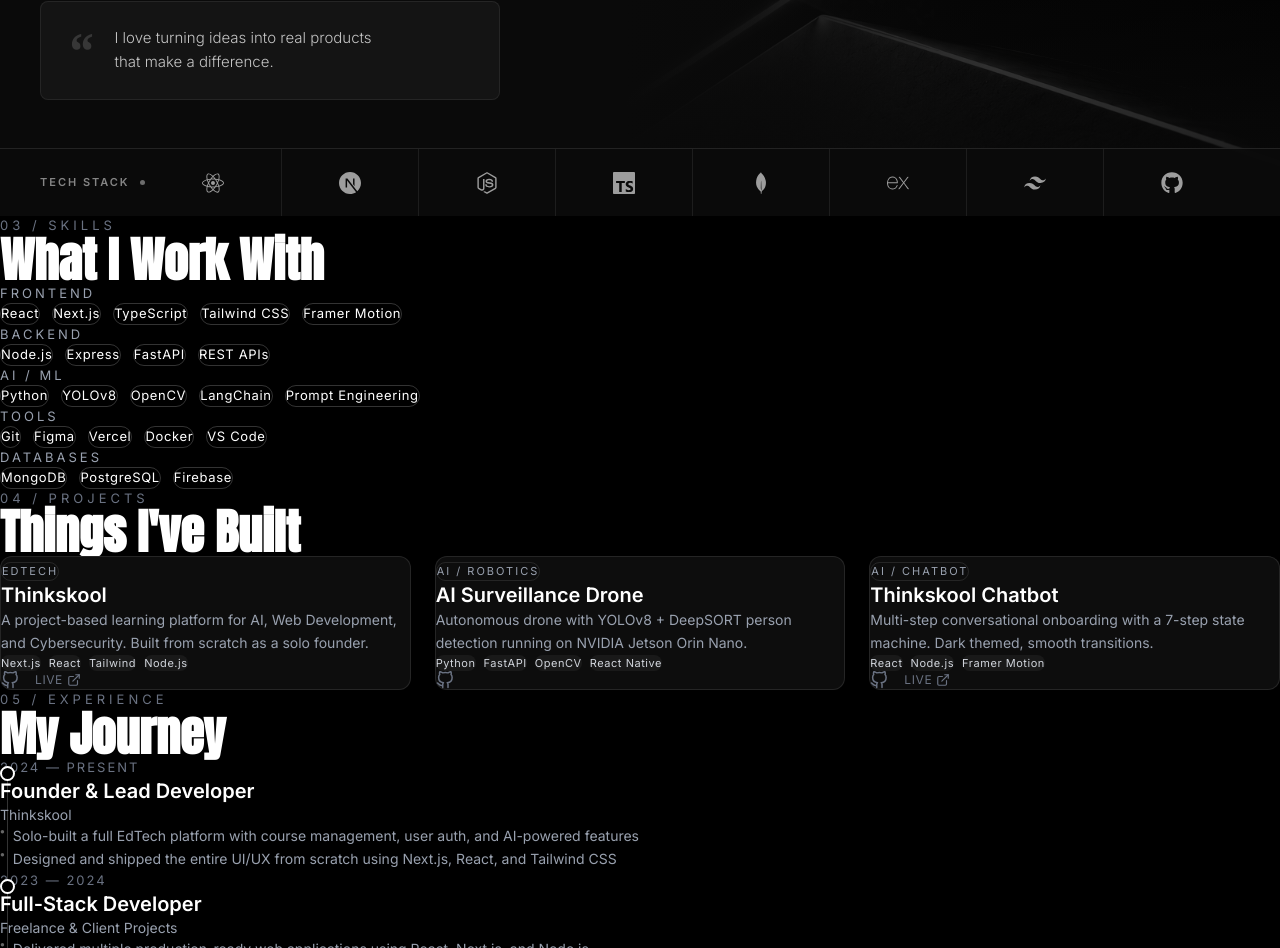
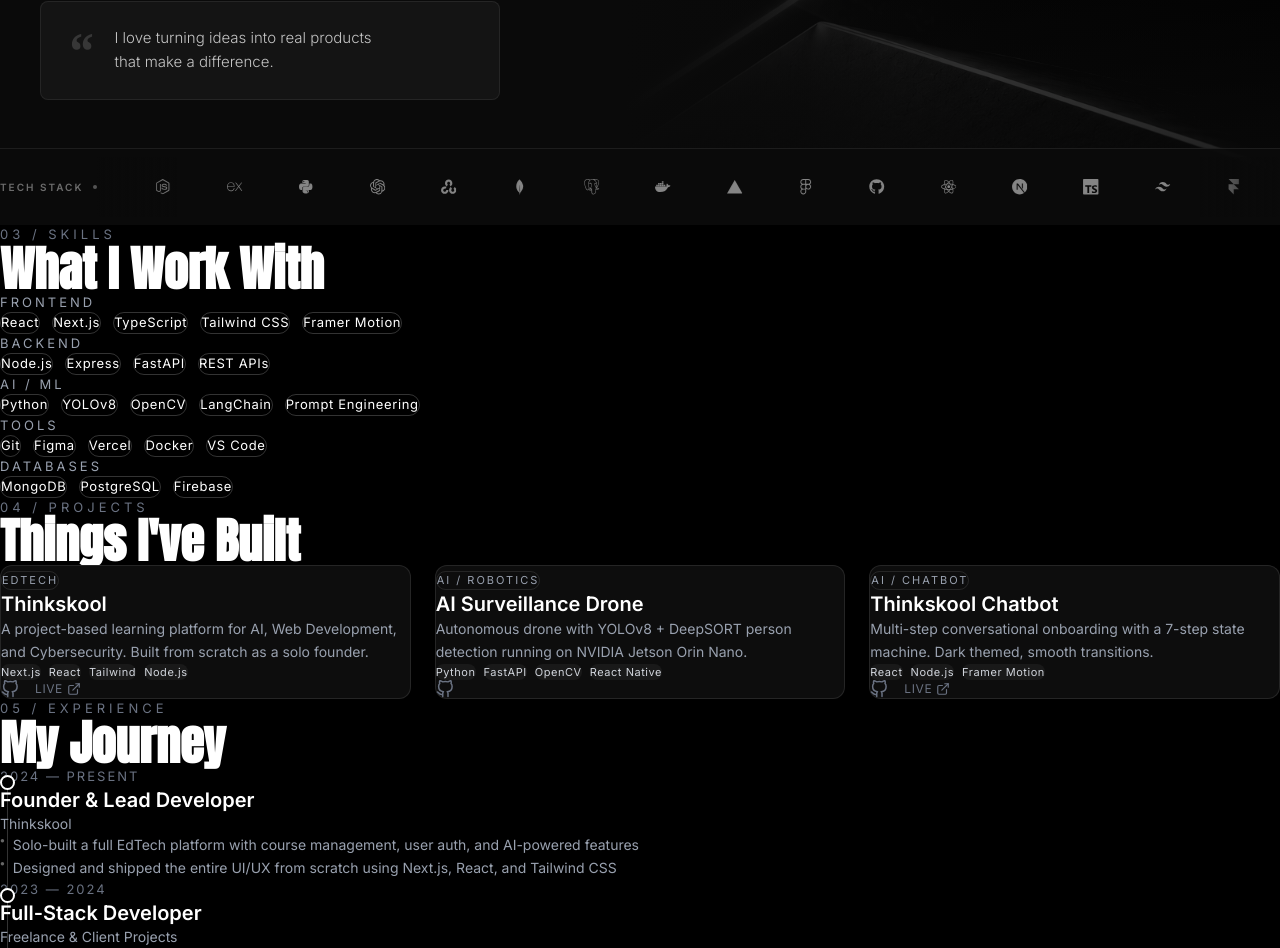
Before and after one commit to shansharma24/portfolio2026, a React (Vite) app: page / in a window 1280 px wide. Shown: the part 1385-2333 px from the top of the page. Built offline with nearby package versions, Linux system fonts and the light colour scheme.

Commit message:
about section init1

```diff
--- a/src/components/About.jsx
+++ b/src/components/About.jsx
@@ -9,15 +9,40 @@
   FolderOpen,
   Users,
 } from 'lucide-react'
-import { FaReact, FaNodeJs, FaGithub } from 'react-icons/fa'
+import { FaReact, FaNodeJs, FaPython, FaGithub, FaDocker, FaFigma } from 'react-icons/fa'
 import {
   SiNextdotjs,
   SiTypescript,
   SiMongodb,
   SiExpress,
   SiTailwindcss,
+  SiOpenai,
+  SiVercel,
+  SiPostgresql,
+  SiOpencv,
+  SiFramer,
 } from 'react-icons/si'
 import aboutPhoto from '../assets/about.jpg'
+import LogoLoop from './ui/LogoLoop'
+
+const techLogos = [
+  { node: <FaReact />, title: 'React' },
+  { node: <SiNextdotjs />, title: 'Next.js' },
+  { node: <SiTypescript />, title: 'TypeScript' },
+  { node: <SiTailwindcss />, title: 'Tailwind CSS' },
+  { node: <SiFramer />, title: 'Framer Motion' },
+  { node: <FaNodeJs />, title: 'Node.js' },
+  { node: <SiExpress />, title: 'Express' },
+  { node: <FaPython />, title: 'Python' },
+  { node: <SiOpenai />, title: 'OpenAI' },
+  { node: <SiOpencv />, title: 'OpenCV' },
+  { node: <SiMongodb />, title: 'MongoDB' },
+  { node: <SiPostgresql />, title: 'PostgreSQL' },
+  { node: <FaDocker />, title: 'Docker' },
+  { node: <SiVercel />, title: 'Vercel' },
+  { node: <FaFigma />, title: 'Figma' },
+  { node: <FaGithub />, title: 'GitHub' },
+]
 
 const fade = {
   hidden: { opacity: 0, y: 20 },
@@ -41,16 +66,6 @@
   { icon: Users,      value: '2',   label: 'Communities Led' },
 ]
 
-const techStack = [
-  { icon: FaReact,       label: 'React' },
-  { icon: SiNextdotjs,   label: 'Next.js' },
-  { icon: FaNodeJs,      label: 'Node.js' },
-  { icon: SiTypescript,  label: 'TypeScript' },
-  { icon: SiMongodb,     label: 'MongoDB' },
-  { icon: SiExpress,     label: 'Express' },
-  { icon: SiTailwindcss, label: 'Tailwind' },
-  { icon: FaGithub,      label: 'GitHub' },
-]
 
 export default function About() {
   const sectionRef = useRef(null)
@@ -334,83 +349,45 @@
         </motion.div>
       </div>
 
-      {/* ── Tech Stack bar — full width, bottom ── */}
+      {/* ── Tech Stack — LogoLoop marquee ── */}
       <motion.div
         initial={{ opacity: 0 }}
         animate={isInView ? { opacity: 1 } : {}}
         transition={{ delay: 0.8, duration: 0.6 }}
-        style={{
-          position: 'relative',
-          zIndex: 10,
-          borderTop: '1px solid rgba(255,255,255,0.1)',
-          backgroundColor: 'rgba(10,10,10,0.92)',
-          display: 'flex',
-          alignItems: 'center',
-          padding: '0 40px',
-          height: '68px',
-          gap: '0',
-        }}
+        className="relative z-10"
+        style={{ borderTop: '1px solid rgba(255,255,255,0.08)', backgroundColor: 'rgba(10,10,10,0.92)' }}
       >
+        <div className="flex items-center h-[76px] px-8 lg:px-10">
           {/* Label */}
-        <div
-          style={{
-            display: 'flex',
-            alignItems: 'center',
-            gap: '10px',
-            flexShrink: 0,
-            marginRight: '0',
-          }}
-        >
+          <div className="flex items-center gap-2.5 shrink-0 mr-6">
             <span
               style={{
-              fontSize: '11px',
+                fontSize: '10px',
                 fontWeight: 600,
-              letterSpacing: '0.18em',
-              color: 'rgba(255,255,255,0.5)',
+                letterSpacing: '0.2em',
+                color: 'rgba(255,255,255,0.4)',
               }}
             >
               TECH STACK
             </span>
-          <span
-            style={{
-              width: '5px',
-              height: '5px',
-              borderRadius: '50%',
-              backgroundColor: 'rgba(255,255,255,0.4)',
-              display: 'inline-block',
-              flexShrink: 0,
-            }}
+            <span className="h-1 w-1 rounded-full bg-white/30" />
+          </div>
+
+          {/* LogoLoop */}
+          <div className="flex-1 overflow-hidden">
+            <LogoLoop
+              logos={techLogos}
+              speed={60}
+              direction="left"
+              logoHeight={28}
+              gap={56}
+              hoverSpeed={0}
+              scaleOnHover
+              fadeOut
+              fadeOutColor="#0a0a0a"
+              ariaLabel="Tech stack technologies"
             />
           </div>
-
-        {/* Icons */}
-        <div
-          style={{
-            display: 'flex',
-            alignItems: 'center',
-            justifyContent: 'space-around',
-            flex: 1,
-          }}
-        >
-          {techStack.map(({ icon: Icon, label }, i) => (
-            <div
-              key={label}
-              style={{
-                display: 'flex',
-                alignItems: 'center',
-                justifyContent: 'center',
-                borderLeft: i === 0 ? 'none' : '1px solid rgba(255,255,255,0.08)',
-                flex: 1,
-                height: '68px',
-              }}
-            >
-              <Icon
-                size={22}
-                style={{ color: 'rgba(255,255,255,0.6)' }}
-                aria-label={label}
-              />
-            </div>
-          ))}
         </div>
       </motion.div>
     </section>
--- /dev/null
+++ b/src/components/ui/LogoLoop.css
@@ -0,0 +1,124 @@
+.logo-loop-wrapper {
+  position: relative;
+  width: 100%;
+  overflow: hidden;
+  display: flex;
+  align-items: center;
+}
+
+.logo-loop-track {
+  display: flex;
+  align-items: center;
+  gap: var(--logo-loop-gap, 48px);
+  width: max-content;
+  animation: logo-loop-scroll var(--logo-loop-duration, 20s) linear infinite;
+  animation-direction: var(--logo-loop-direction, normal);
+}
+
+.logo-loop-paused {
+  animation-play-state: paused;
+}
+
+@keyframes logo-loop-scroll {
+  0% {
+    transform: translateX(0);
+  }
+  100% {
+    transform: translateX(-50%);
+  }
+}
+
+.logo-loop-item {
+  position: relative;
+  display: flex;
+  align-items: center;
+  justify-content: center;
+  flex-shrink: 0;
+  color: rgba(255, 255, 255, 0.5);
+  transition: color 0.3s ease, transform 0.3s ease;
+}
+
+.logo-loop-item:hover {
+  color: rgba(255, 255, 255, 0.85);
+}
+
+.logo-loop-scalable:hover {
+  transform: scale(1.15);
+}
+
+.logo-loop-link {
+  text-decoration: none;
+  color: inherit;
+  display: flex;
+  align-items: center;
+}
+
+.logo-loop-fade {
+  position: absolute;
+  top: 0;
+  bottom: 0;
+  width: 80px;
+  z-index: 2;
+  pointer-events: none;
+}
+
+.logo-loop-fade-left {
+  left: 0;
+}
+
+.logo-loop-fade-right {
+  right: 0;
+}
+
+/* Custom Tooltip Styles */
+.logo-loop-tooltip {
+  position: absolute;
+  bottom: 100%;
+  left: 50%;
+  transform: translateX(-50%) translateY(0);
+  background-color: #141414;
+  border: 1px solid rgba(255, 255, 255, 0.125);
+  color: #ffffff;
+  padding: 5px 10px;
+  font-family: 'Inter', sans-serif;
+  font-size: 10px;
+  font-weight: 500;
+  letter-spacing: 1.5px;
+  text-transform: uppercase;
+  border-radius: 4px;
+  white-space: nowrap;
+  pointer-events: none;
+  opacity: 0;
+  z-index: 10;
+  box-shadow: 0 4px 15px rgba(0, 0, 0, 0.6);
+  transition: opacity 0.25s cubic-bezier(0.25, 1, 0.5, 1), transform 0.25s cubic-bezier(0.25, 1, 0.5, 1);
+}
+
+.logo-loop-tooltip::after {
+  content: '';
+  position: absolute;
+  top: 100%;
+  left: 50%;
+  transform: translateX(-50%);
+  border-width: 4px;
+  border-style: solid;
+  border-color: #141414 transparent transparent transparent;
+}
+
+/* Tooltip Arrow Border (matching the parent border color) */
+.logo-loop-tooltip::before {
+  content: '';
+  position: absolute;
+  top: 100%;
+  left: 50%;
+  transform: translateX(-50%) translateY(1px);
+  border-width: 5px;
+  border-style: solid;
+  border-color: rgba(255, 255, 255, 0.125) transparent transparent transparent;
+  z-index: -1;
+}
+
+.logo-loop-item:hover .logo-loop-tooltip {
+  opacity: 1;
+  transform: translateX(-50%) translateY(-10px);
+}
--- /dev/null
+++ b/src/components/ui/LogoLoop.jsx
@@ -0,0 +1,116 @@
+import { useRef, useEffect, useState, useMemo, useCallback } from 'react'
+import './LogoLoop.css'
+
+export default function LogoLoop({
+  logos = [],
+  speed = 80,
+  direction = 'left',
+  logoHeight = 40,
+  gap = 48,
+  hoverSpeed = null,
+  scaleOnHover = false,
+  fadeOut = false,
+  fadeOutColor = '#000000',
+  ariaLabel = 'Logo carousel',
+  useCustomRender = true,
+}) {
+  const trackRef = useRef(null)
+  const [isHovered, setIsHovered] = useState(false)
+
+  // Duplicate logos enough times to fill the screen seamlessly
+  const repeatedLogos = useMemo(() => {
+    const count = Math.max(Math.ceil(20 / (logos.length || 1)), 3)
+    const arr = []
+    for (let i = 0; i < count; i++) {
+      logos.forEach((logo, j) => arr.push({ ...logo, _key: `${i}-${j}` }))
+    }
+    return arr
+  }, [logos])
+
+  // Calculate animation duration from speed
+  const duration = useMemo(() => {
+    const totalItems = repeatedLogos.length / 2
+    const itemWidth = logoHeight + gap
+    const totalWidth = totalItems * itemWidth
+    return totalWidth / speed
+  }, [repeatedLogos.length, logoHeight, gap, speed])
+
+  const currentSpeed = isHovered && hoverSpeed !== null ? (hoverSpeed === 0 ? 0 : duration * (speed / hoverSpeed)) : duration
+
+  const animStyle = {
+    '--logo-loop-duration': `${currentSpeed}s`,
+    '--logo-loop-gap': `${gap}px`,
+    '--logo-loop-direction': direction === 'right' ? 'reverse' : 'normal',
+  }
+
+  const handleMouseEnter = useCallback(() => setIsHovered(true), [])
+  const handleMouseLeave = useCallback(() => setIsHovered(false), [])
+
+  return (
+    <div
+      className="logo-loop-wrapper"
+      role="marquee"
+      aria-label={ariaLabel}
+      onMouseEnter={handleMouseEnter}
+      onMouseLeave={handleMouseLeave}
+      style={{ height: `${logoHeight + 32}px` }}
+    >
+      {fadeOut && (
+        <>
+          <div
+            className="logo-loop-fade logo-loop-fade-left"
+            style={{ background: `linear-gradient(90deg, ${fadeOutColor} 0%, transparent 100%)` }}
+          />
+          <div
+            className="logo-loop-fade logo-loop-fade-right"
+            style={{ background: `linear-gradient(270deg, ${fadeOutColor} 0%, transparent 100%)` }}
+          />
+        </>
+      )}
+
+      <div
+        ref={trackRef}
+        className={`logo-loop-track ${currentSpeed === 0 ? 'logo-loop-paused' : ''}`}
+        style={animStyle}
+      >
+        {repeatedLogos.map((logo, i) => {
+          const content = useCustomRender && logo.node
+            ? logo.node
+            : logo.src
+              ? <img src={logo.src} alt={logo.alt || logo.title || ''} style={{ height: logoHeight, width: 'auto' }} />
+              : null
+
+          const item = (
+            <div
+              key={logo._key}
+              className={`logo-loop-item ${scaleOnHover ? 'logo-loop-scalable' : ''}`}
+              style={{ height: logoHeight, fontSize: logoHeight * 0.55 }}
+            >
+              {content}
+              {logo.title && (
+                <span className="logo-loop-tooltip">
+                  {logo.title}
+                </span>
+              )}
+            </div>
+          )
+
+          if (logo.href) {
+            return (
+              <a
+                key={logo._key}
+                href={logo.href}
+                target="_blank"
+                rel="noopener noreferrer"
+                className="logo-loop-link"
+              >
+                {item}
+              </a>
+            )
+          }
+          return item
+        })}
+      </div>
+    </div>
+  )
+}
```
Lines whose indentation alone changed are shown as unchanged.
